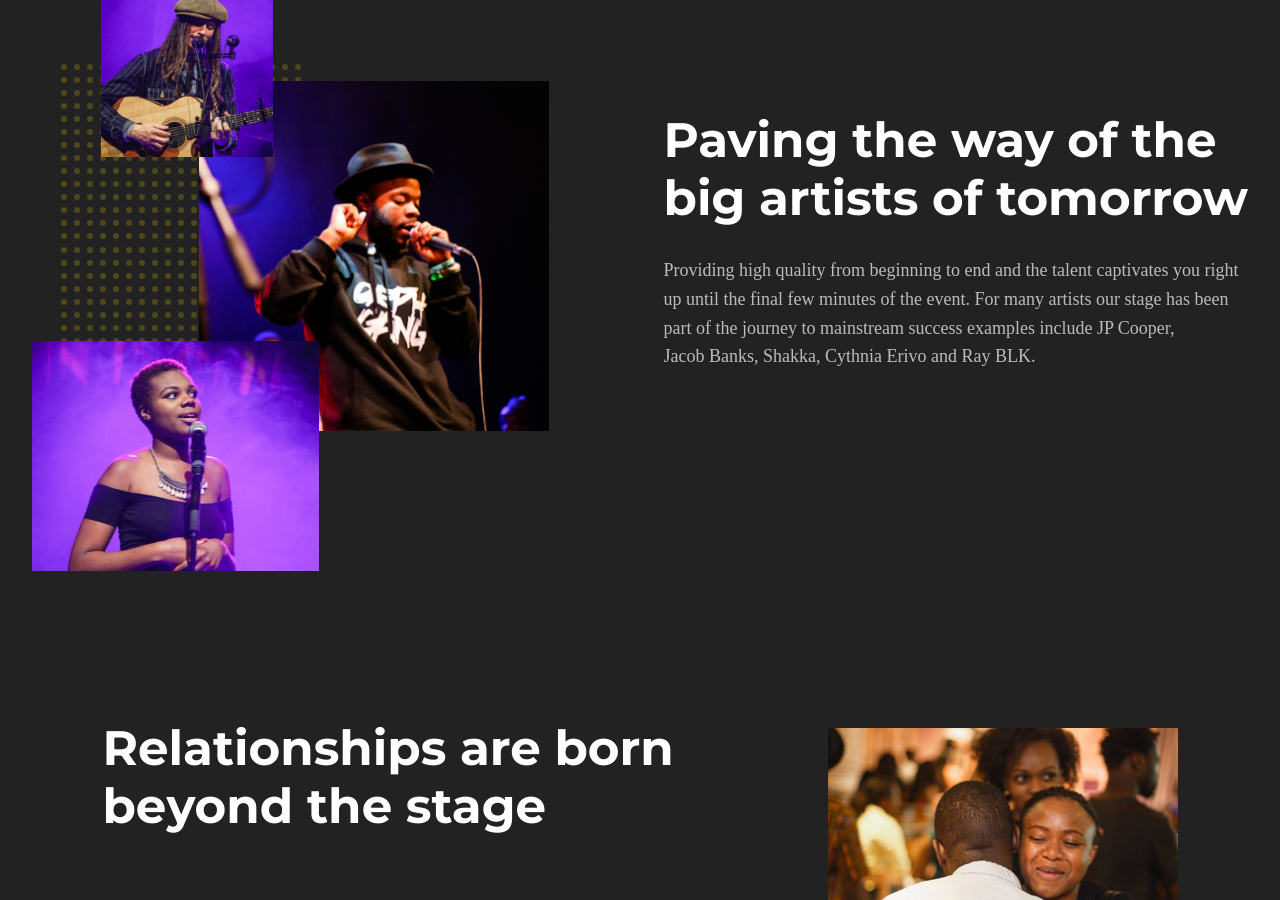
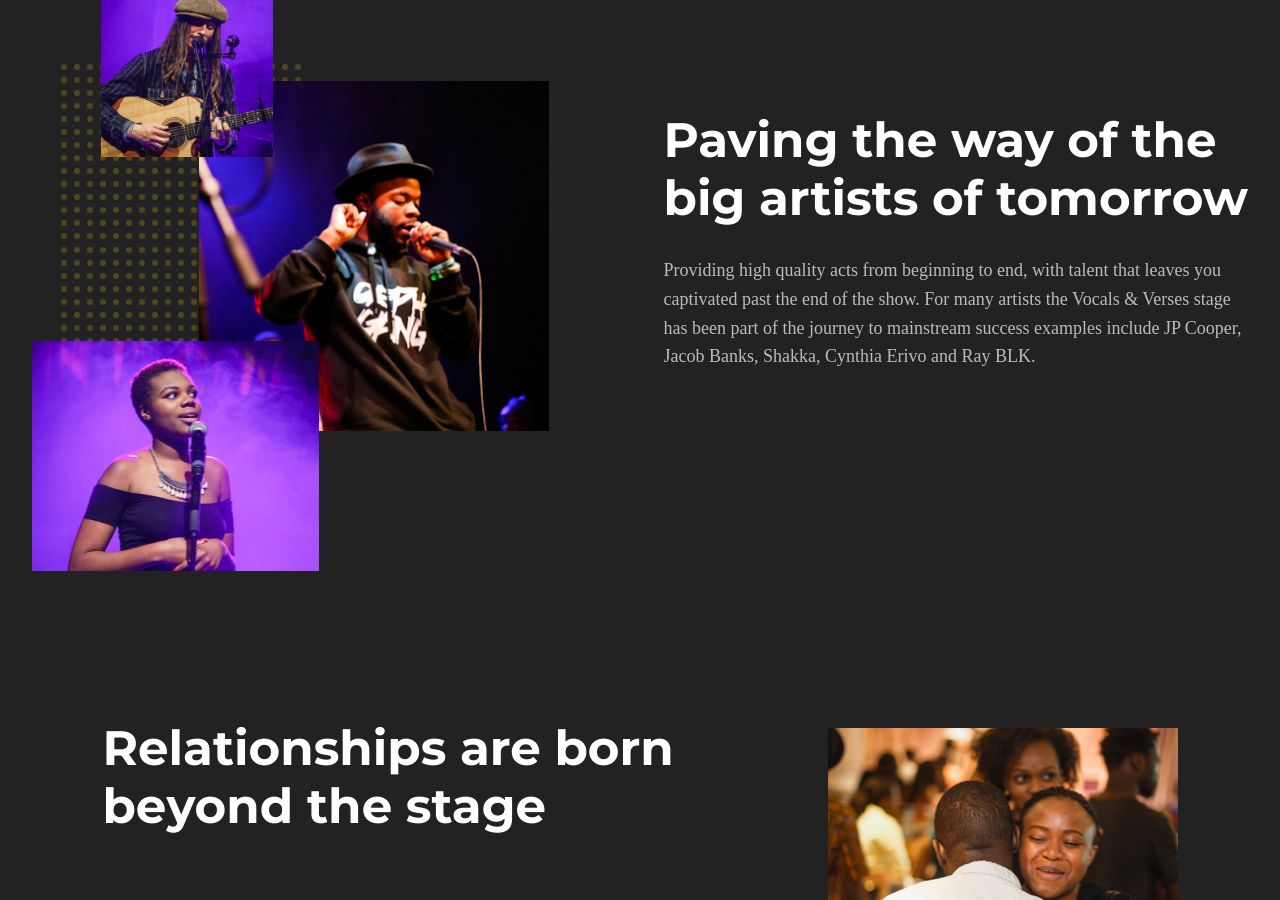
Before and after one commit to LloydBennett/vocalsandverses, a Jekyll site: the page built from index.html, in a window 1280 px wide and 900 px high, scrolled down 1383 px. Built offline with Jekyll 4.4.1, drawn with Linux system fonts in a browser that asks for light colours; some web fonts are replaced; some of the changed text lies outside the part shown.

Commit message:
made text amends

```diff
--- a/index.html
+++ b/index.html
@@ -5,7 +5,7 @@ tweet1:
 every show I’ve been too has been better than the last. Check them"
   link: https://twitter.com/SophiaThakur/status/976059493829304320
 tweet2:
-  tweet: A lot of Brit up and coming artists that have graced the @VocalsAndVerses stage are blowing up and winning Grammys <span class="emoji">🙌🏾</span>
+  tweet: A lot of British up and coming artists that have graced the @VocalsAndVerses stage are blowing up and winning Grammys <span class="emoji">🙌🏾</span>
   link: https://twitter.com/TobiRachel_/status/864582081556480001
 ---
 <div class="usp section">
@@ -40,12 +40,12 @@ tweet2:
         <span class="no-wrap-break">Paving the way of the</span>
         <span class="no-wrap-break">big artists of tomorrow</span>
       </h2>
-      <p>Providing high quality from beginning to end and the talent
-        captivates you right up until the final few minutes of the event.
-        For many artists our stage has been part of the journey to mainstream
+      <p>Providing high quality acts from beginning to end, with talent
+        that leaves you captivated past the end of the show.
+        For many artists the Vocals &amp; Verses stage has been part of the journey to mainstream
         success examples include <span class="nowrap">JP Cooper,</span>
         <span class="nowrap">Jacob Banks,</span> Shakka,
-        <span class="nowrap">Cythnia Erivo</span> and <span class="nowrap">Ray BLK</span>.
+        <span class="nowrap">Cynthia Erivo</span> and <span class="nowrap">Ray BLK</span>.
       </p>
     </div>
   </div>
```
Also changed, not shown: other parts of index.html (+1 -1 lines), 2 other files.
